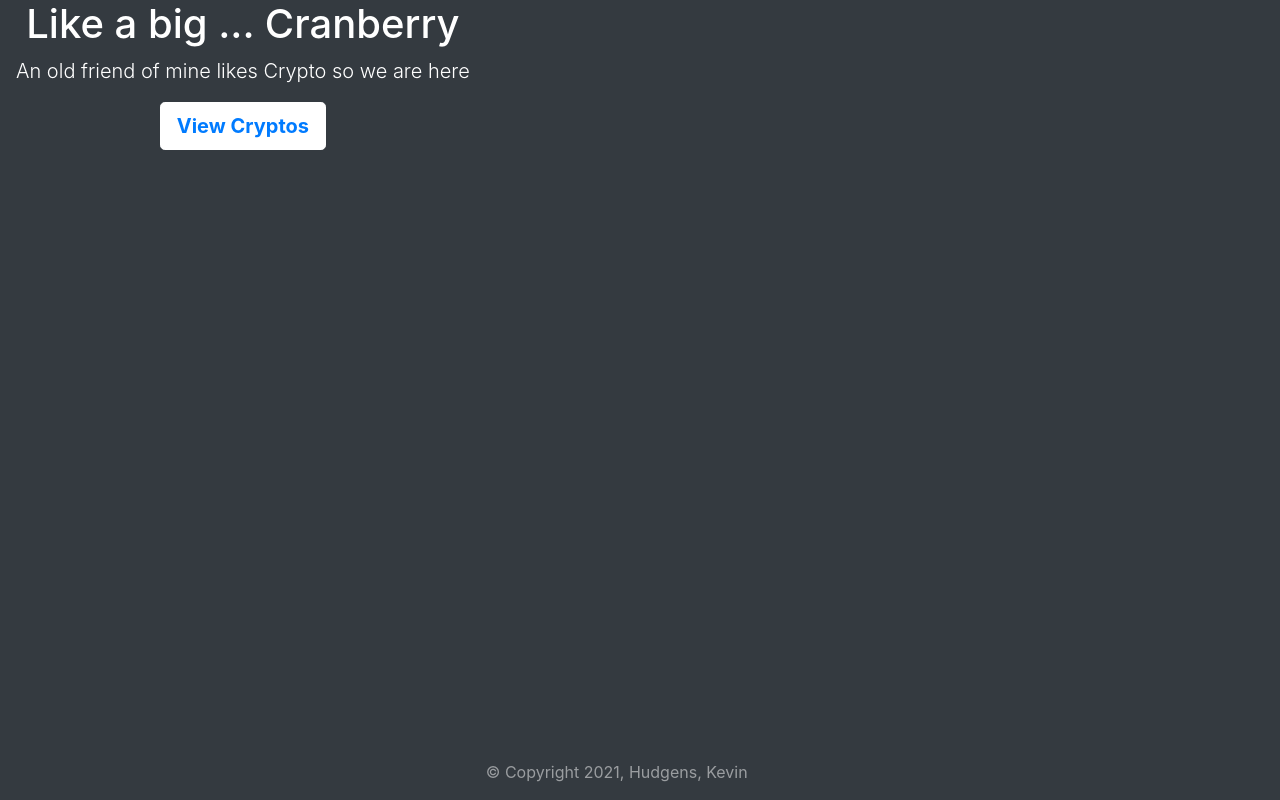
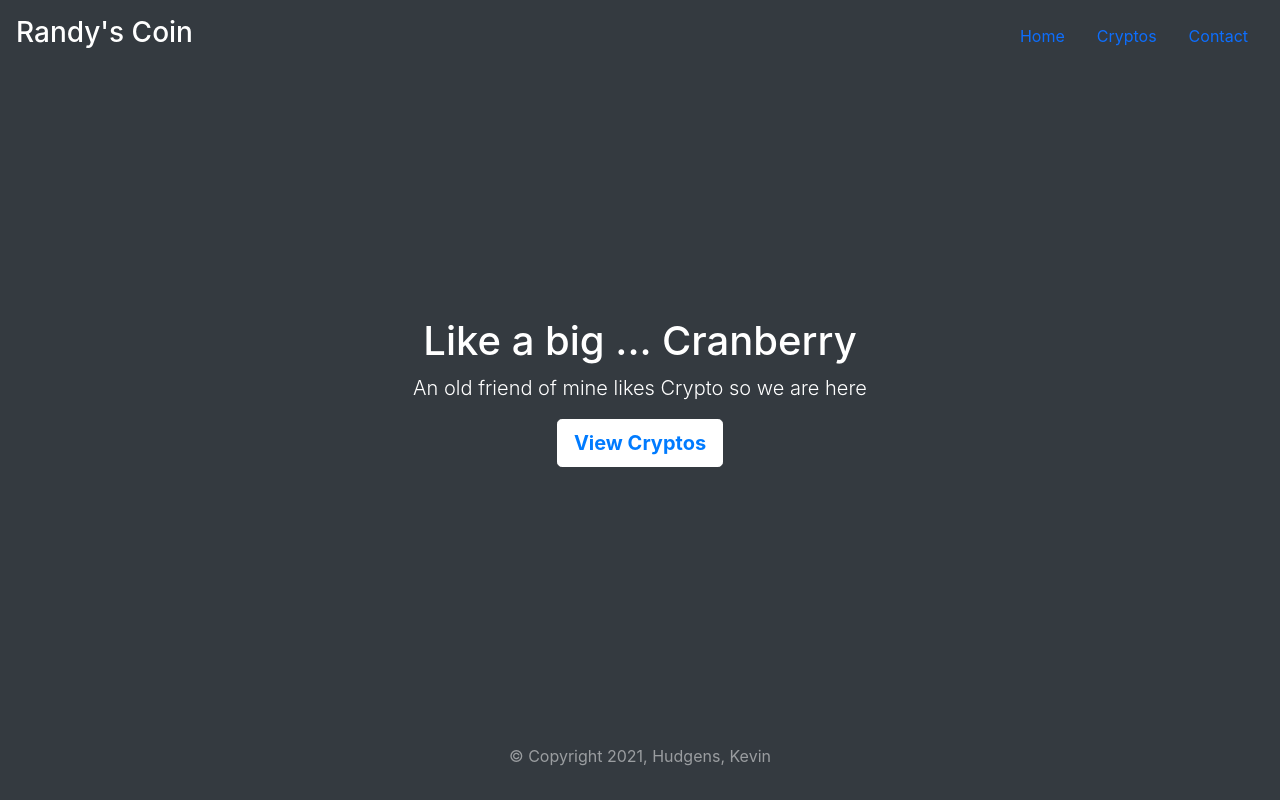
Before and after one commit to kghudgens/RandysCoin, a Django app: template coin/randysCoin/templates/randysCoin/index.html in a window 1280 px wide. Run offline with Django 3.2, Linux system fonts and the light colour scheme; the template is opened without the code that fills it, so the values that code supplies are empty; some libraries are stand-ins or nearby versions.

Commit message:
added navbar to base

```diff
--- a/coin/randysCoin/templates/randysCoin/base.html
+++ b/coin/randysCoin/templates/randysCoin/base.html
@@ -18,6 +18,19 @@
 
   <body class="d-flex h-100 text-center text-white bg-dark" data-new-gr-c-s-check-loaded="14.1012.0" data-gr-ext-installed="">
 
+    <div class="cover-container d-flex w-100 h-100 p-3 mx-auto flex-column">
+
+    <header class="mb-auto">
+      <div>
+        <h3 class="float-md-start mb-0">Randy's Coin</h3>
+        <nav class="nav nav-masthead justify-content-center float-md-end">
+          <a class="nav-link active" aria-current="page" href="{%url 'index'%}">Home</a>
+          <a class="nav-link" href="{%url 'cryptos'%}">Cryptos</a>
+          <a class="nav-link" href="#">Contact</a>
+        </nav>
+      </div>
+    </header>
+
 {%block content%}
 {%endblock content%}
 
```
